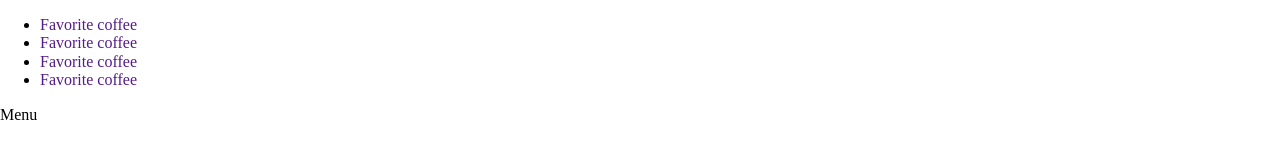
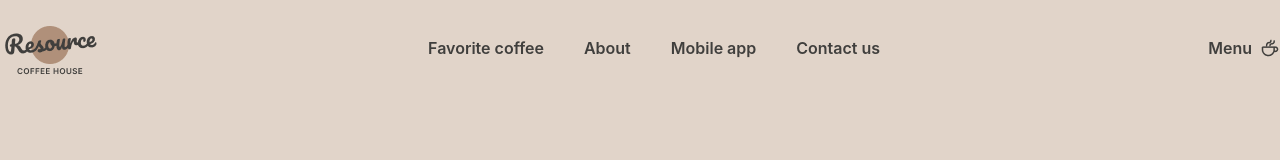
Before and after one commit to MartiP54/coffee-house, a website: page coffee-house/index.html in a window 1280 px wide. Drawn offline with Linux system fonts and the light colour scheme; a web font is replaced by a local one.

Commit message:
add: add block nav

```diff
--- a/coffee-house/index.html
+++ b/coffee-house/index.html
@@ -12,37 +12,40 @@
   <header class="header">
     <div class="container">
       <div class="header__menu">
-        <div class="header__logo">
-
+        <div class="logo">
+          <a href="#">
+            <img class="logo__img" src="./assets/img/logo.png" alt="logo coffe house" width="100px" height="60px">
+          </a>
         </div>
         <nav class="nav">
           <ul class="nav__list">
             <li class="nav__item"><a href="" class="nav__link">Favorite coffee</a></li>
-            <li class="nav__item"><a href="" class="nav__link">Favorite coffee</a></li>
-            <li class="nav__item"><a href="" class="nav__link">Favorite coffee</a></li>
-            <li class="nav__item"><a href="" class="nav__link">Favorite coffee</a></li>
+            <li class="nav__item"><a href="" class="nav__link">About</a></li>
+            <li class="nav__item"><a href="" class="nav__link">Mobile app</a></li>
+            <li class="nav__item"><a href="" class="nav__link">Contact us</a></li>
           </ul>
         </nav>
-        <div class="header__link">
+        <div class="header__menu-link">
           Menu
+          <img class="menu-link__img" src="./assets/img/menu-link_coffee-cup.png" width="20px" height="20px">
         </div>
       </div>
     </div>
   </header>
 
-  <section id="Enjoy">
+  <section id="enjoy">
 
   </section>
 
-  <section id="Favourites-Coffee">
+  <section id="favourites-coffee">
 
   </section>
 
-  <section id="About">
+  <section id="about">
 
   </section>
 
-  <section id="Mobile-App">
+  <section id="mobile-app">
 
   </section>
 
--- a/coffee-house/sass/base/_base.scss
+++ b/coffee-house/sass/base/_base.scss
@@ -15,11 +15,16 @@
 a {
   text-decoration: none;
 }
-
+ul {
+  padding: 0;
+}
 html {
   scroll-behavior: smooth;
 }
 
 body {
   margin: 0 auto;
+  padding-top: 20px;
+  padding-bottom: 40px;
+  background: $color-background-body;
 }
--- /dev/null
+++ b/coffee-house/sass/layouts/_conteiner.scss
@@ -0,0 +1,10 @@
+.container {
+  width: 100%;
+  margin: 0 auto;
+}
+
+@media screen and (min-width: 1200px) {
+  .container {
+    max-width: 1360px;
+  }
+}
--- /dev/null
+++ b/coffee-house/sass/layouts/_header.scss
@@ -0,0 +1,35 @@
+.header__menu {
+  display: flex;
+  justify-content: space-between;
+
+  font-family: "Inter" , sans-serif;
+  font-style: normal;
+  font-size: 16px;
+  line-height: 150%;
+  font-weight: 600;
+  color:$color-text-dark;
+}
+
+.nav {
+  display: flex;
+}
+.nav__list{
+  display: flex;
+
+  gap: 40px;
+}
+
+.nav__item {
+  list-style: none;
+}
+
+.nav__link {
+  color:$color-text-dark;
+}
+
+.header__menu-link {
+  display: flex;
+  align-items:center;
+  gap:8px;
+  padding-bottom: 10px;
+}
--- a/coffee-house/sass/style.scss
+++ b/coffee-house/sass/style.scss
@@ -2,5 +2,13 @@
 @import "base/base";
 
 //layouts
+@import "layouts/conteiner";
+@import "layouts/header";
+@import "layouts/footer";
+@import "layouts/menu";
 
 //  Components
+@import "components/about";
+@import "components/enjoy";
+@import "components/favourites-coffee";
+@import "components/mobile-app";
```
Also changed, not shown: coffee-house/assets/img/menu-link_coffee-cup.png (renamed from coffee-house/assets/img/coffee-cup.png), coffee-house/sass/components/_about.scss (added), coffee-house/sass/components/_enjoy.scss (added), coffee-house/sass/components/_favourites-coffee.scss (added), coffee-house/sass/components/_mobile-app.scss (added), coffee-house/sass/layouts/_footer.scss (added), coffee-house/sass/layouts/_menu.scss (added), coffee-house/sass/style.css, 1 other file.
